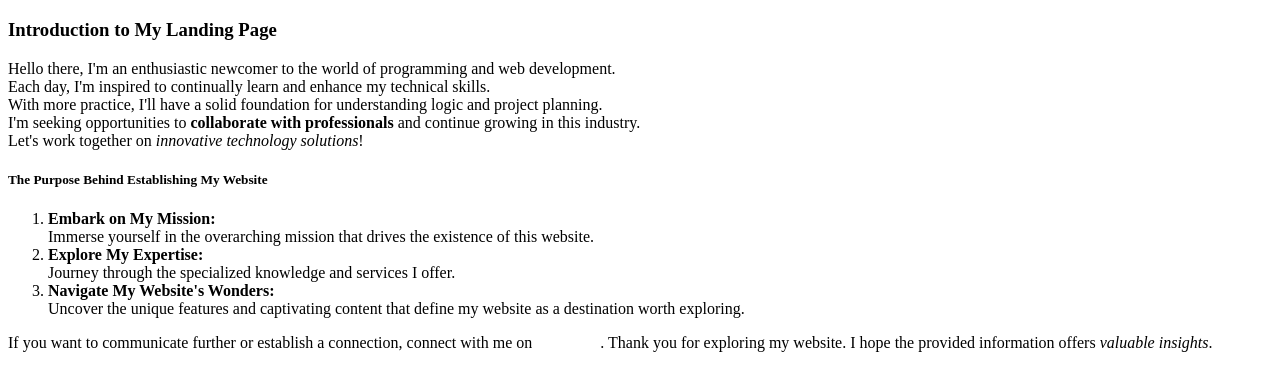
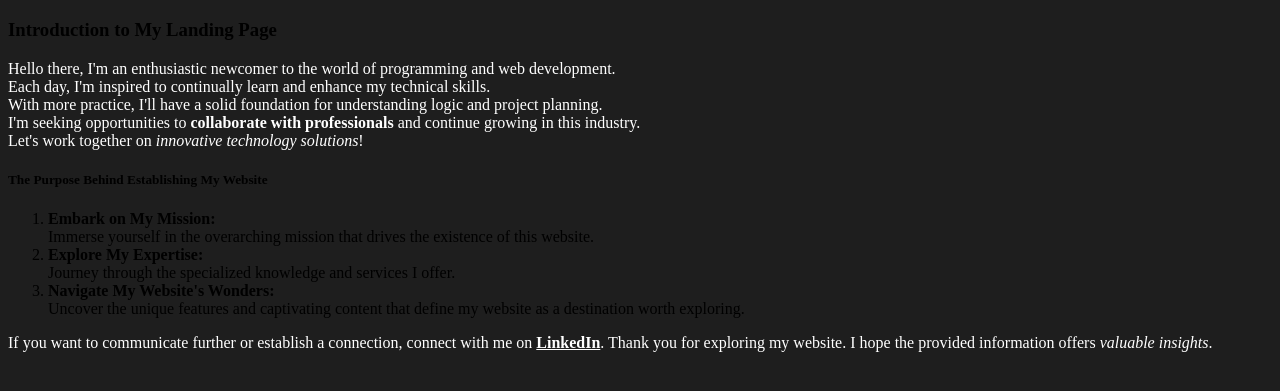
Before and after one commit to nantunggaputra/landingpage, a plain HTML site: page index.html in a window 1280 px wide. Shown: the part 223-614 px from the top of the page. Drawn offline with Linux system fonts and the light colour scheme.

Commit message:
Mini Task SC MySkill - Frontend Development November 2023

```diff
--- a/index.html
+++ b/index.html
@@ -17,11 +17,14 @@
             <li><strong>Explore My Expertise:</strong><br> Journey through the specialized knowledge and services I offer.</li>
             <li><strong>Navigate My Website's Wonders:</strong><br> Uncover the unique features and captivating content that define my website as a destination worth exploring.</li>
         </ol>
+        <p>If you want to communicate further or establish a connection, connect with me on <a href="https://id.linkedin.com/in/nantungga-putra-451779116"><strong>LinkedIn</strong></a>. Thank you for exploring my website. I hope the provided information offers <em>valuable insights</em>.</p>
         <style>
-            a {
+            body {
+                background-color: rgb(30, 30, 30);
+            }
+            p, a {
                 color: rgb(255, 255, 255)
             }
         </style>
-        <p>If you want to communicate further or establish a connection, connect with me on <a href="https://id.linkedin.com/in/nantungga-putra-451779116"><strong>LinkedIn</strong></a>. Thank you for exploring my website. I hope the provided information offers <em>valuable insights</em>.</p>
 </body>
 </html>
```
